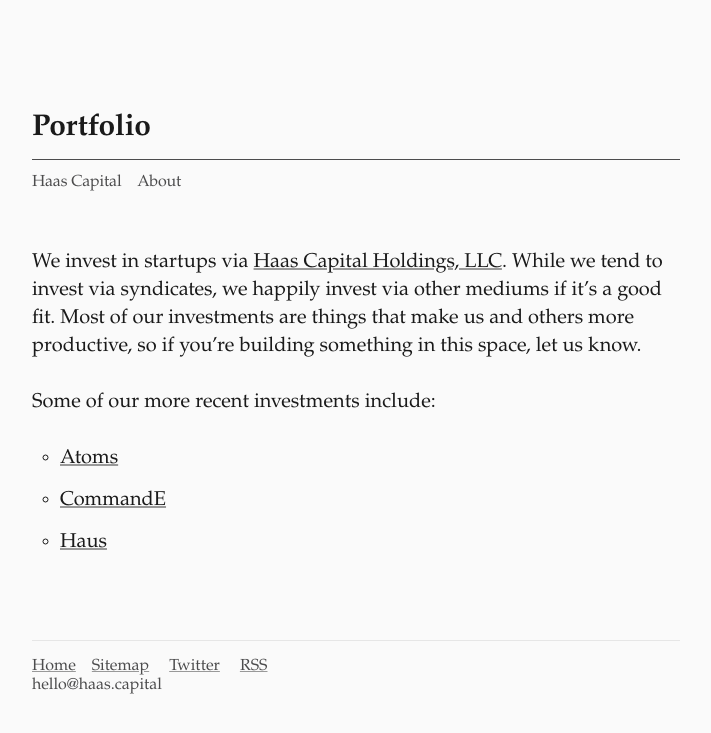
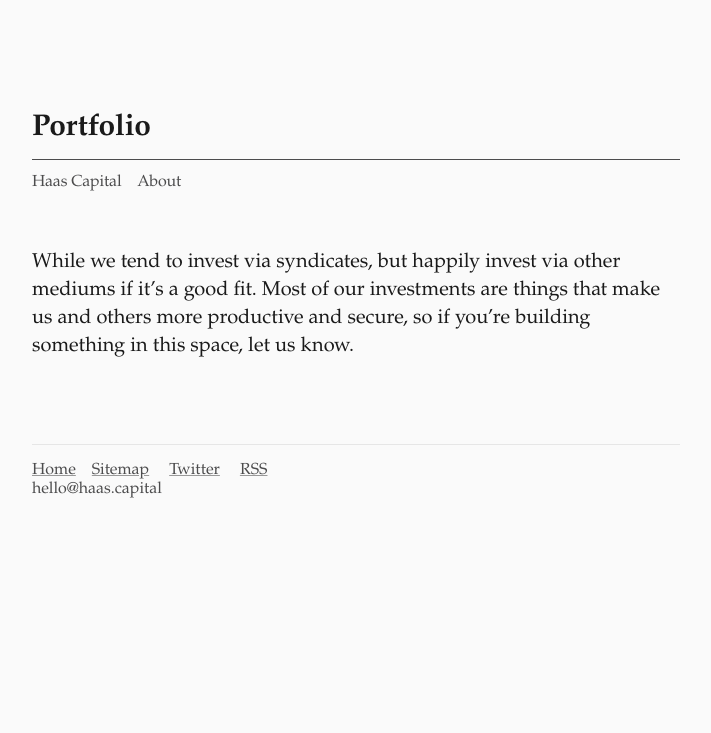
Before and after one commit to 0xHaas/invest, a Jekyll site: the page built from _pages/portfolio.md, in a window 1280 px wide. Shown: the top 733 px of the page, without its empty margins (284-995 px from the left). Built offline with Jekyll 4.4.1, drawn with Linux system fonts in a browser that asks for light colours.

Commit message:
Update portfolio.md
Content changes (minor)

```diff
--- a/_pages/portfolio.md
+++ b/_pages/portfolio.md
@@ -13,9 +13,4 @@
 	}
 </style>
 
-We invest in startups via [Haas Capital Holdings, LLC](https://haas.capital). While we tend to invest via syndicates, we happily invest via other mediums if it's a good fit. Most of our investments are things that make us and others more productive, so if you're building something in this space, let us know.
-
-Some of our more recent investments include:
-- [Atoms](https://atoms.com)
-- [CommandE](https://getcommande.com)
-- [Haus](https://drink.haus/)
+While we tend to invest via syndicates, but happily invest via other mediums if it's a good fit. Most of our investments are things that make us and others more productive and secure, so if you're building something in this space, let us know.
```
